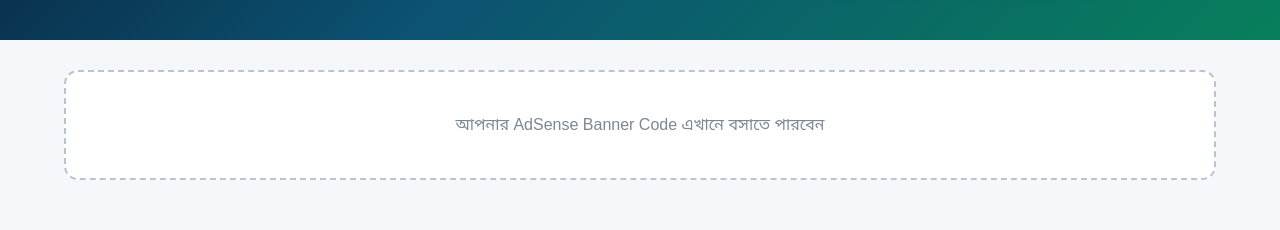
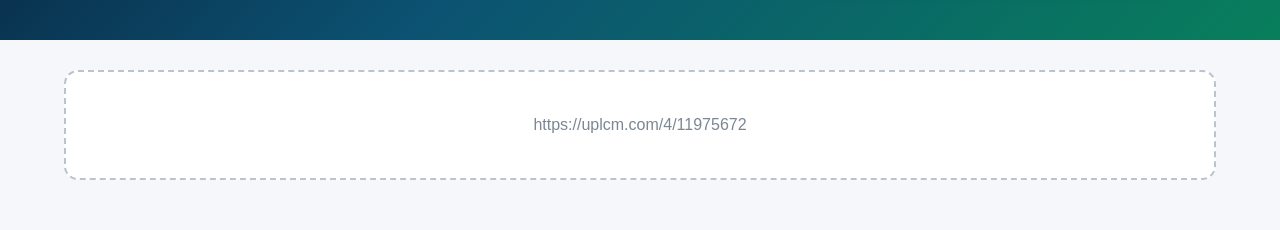
Before and after one commit to rash28997-design/Earn-safe-with-Nur, a plain HTML site: page index.html in a window 1280 px wide. Shown: the part 520-750 px from the top of the page. Drawn offline with Linux system fonts and the light colour scheme.

Commit message:
Update index.html

```diff
--- a/index.html
+++ b/index.html
@@ -195,7 +195,7 @@
     padding:20px;
 }
 
-/* এখানে আপনার নিজের AdSense code বসাতে পারবেন */
+https://uplcm.com/4/11975672
 
 .guide{
     background:white;
@@ -413,7 +413,7 @@
 
 <!-- ADVERTISEMENT PLACE -->
 <div class="ad-box">
-আপনার AdSense Banner Code এখানে বসাতে পারবেন
+https://uplcm.com/4/11975672
 </div>
 
 
```
